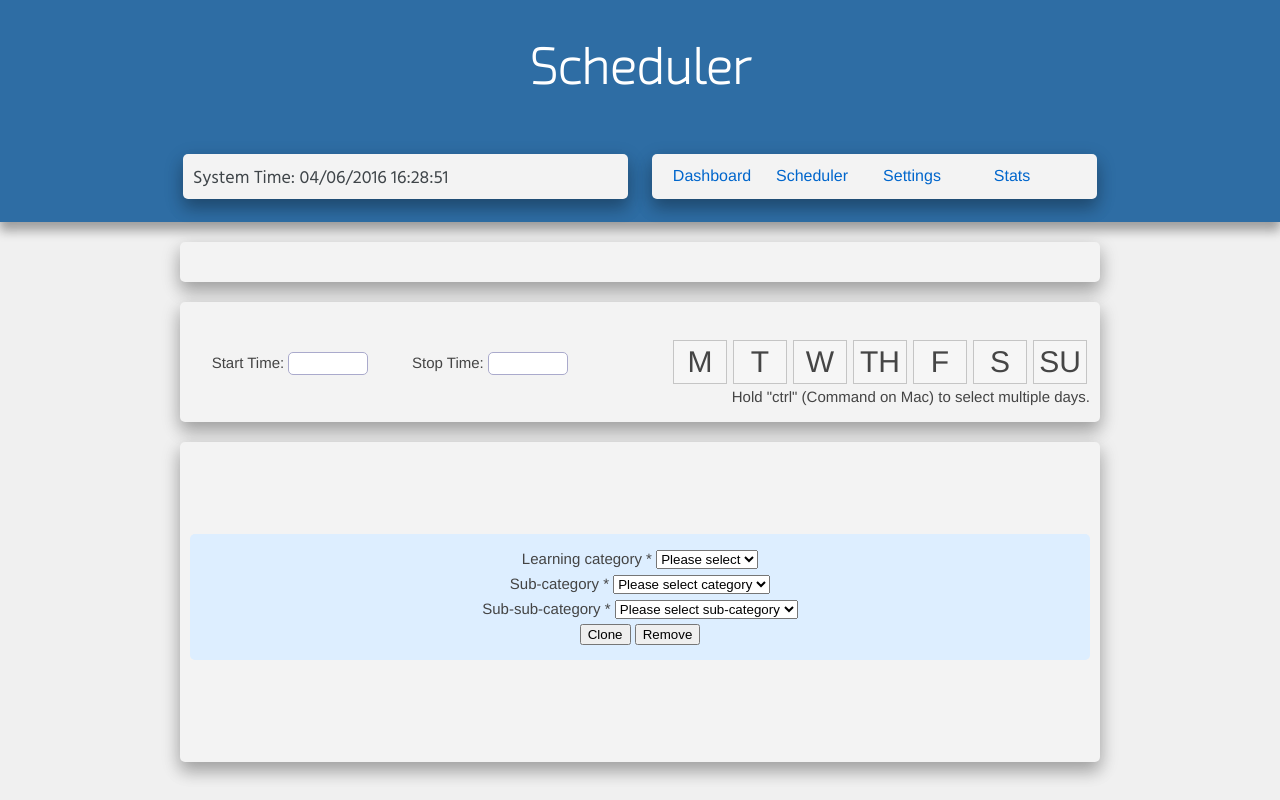
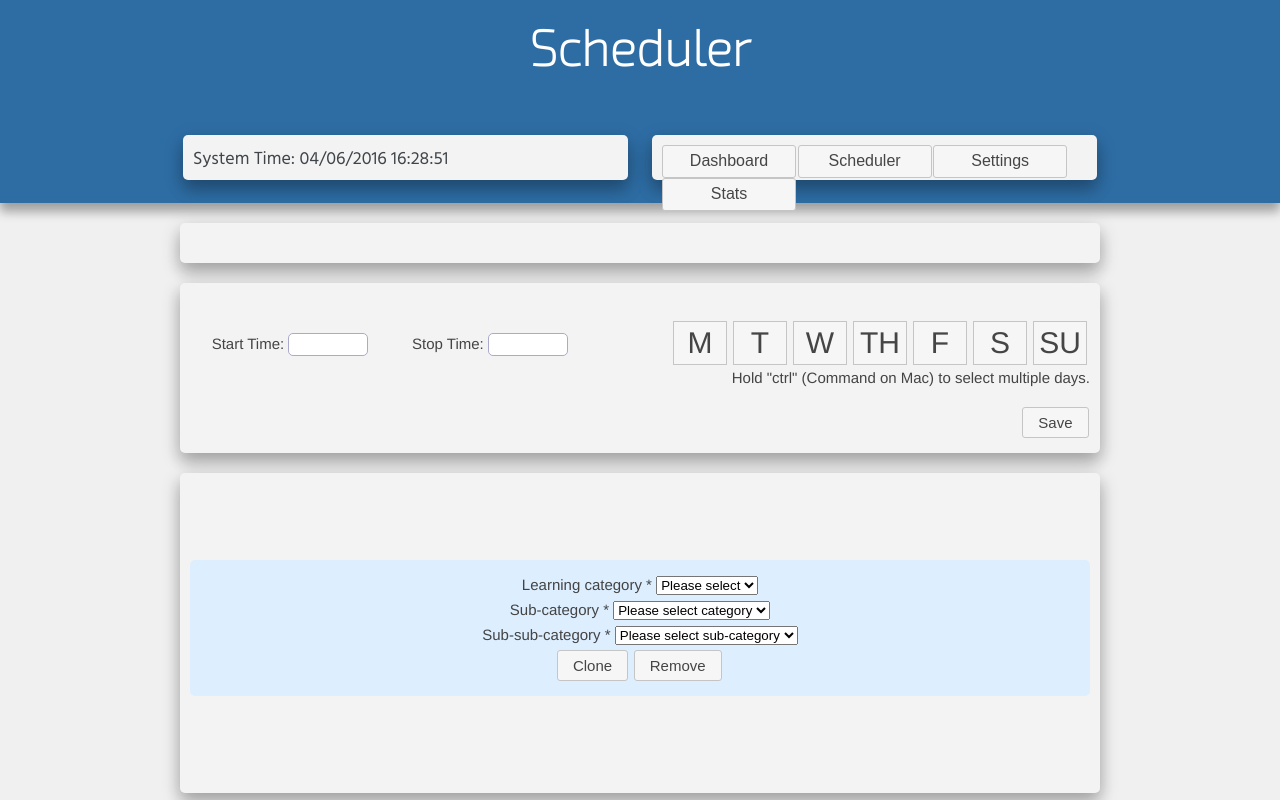
Before and after one commit to tylersriver/Raspberry-Pi-Pool-Controller, a PHP site: page /scheduler/index.php in a window 1280 px wide. Run offline with PHP 8.4, Linux system fonts and the light colour scheme; some libraries are stand-ins or nearby versions.

Commit message:
Updated scheduler UI. Able to get inputs out to the console. Need to create PHP files to handle the backend part.

```diff
--- a/scheduler/index.php
+++ b/scheduler/index.php
@@ -26,10 +26,59 @@ Last Revision: 4 April 2016
 
     <script>
         $(function() {
-            $('#stepExample1').timepicker({'step': 15});
-            $('#stepExample2').timepicker({'step': 15});
+            $('#startTime').timepicker({'step': 15, 'timeFormat': 'H:i'});
+            $('#stopTime').timepicker({'step': 15, 'timeFormat': 'H:i'});
+
+            $('#startTime').on('changeTime', function() {
+                    console.log($(this).val());
+             //   console.log($(this).css("background-color"));
+                if($(this).val() > $('#stopTime').val() && $('#stopTime').val() != "")
+                {
+                    alert("You must select a stop time greater than the start time.")
+                    $(this).val($("#stopTime").val());
+                    $(this).css("background-color", "red");
+                }
+                else {
+                    $(this).css("background-color", "white");
+                    $('#stopTime').css("background-color", "white");
+                }
+                });
+            $('#stopTime').on('changeTime', function() {
+                console.log($(this).val());
+                console.log( $('#startTime').val())
+                if($(this).val() < $('#startTime').val() && $('#startTime').val() != "")
+                {
+                    alert("You must select a stop time greater than the start time.")
+                    $(this).val($("#startTime").val());
+                    $(this).css("background-color", "red");
+                }
+                else {
+                    $(this).css("background-color", "white");
+                    $('#startTime').css("background-color", "white");
+                }
+            });
 
 
+
+        });
+    </script>
+    <script type="text/javascript">
+        $(function() {
+            $("#selectable").selectable({
+                selected: function (event , ui) {
+                            console.log(ui.selected.id + " selected!");
+                }
+            });
+        });
+    </script>
+    <script>
+        $(function() {
+            $( "input[type=submit], a, button" )
+                .button()
+                .click(function( event ) {
+                 //   event.preventDefault();
+                    console.log("button pushed!");
+                });
         });
     </script>
 
@@ -135,25 +184,28 @@ Last Revision: 4 April 2016
             <div id="timeSelection">
                 <div class = "timeContainer">
                 Start Time:
-                    <input id="stepExample1" type="text" class="time ui-timepicker-input" autocomplete="off">
+                    <input id="startTime" type="text" class="time ui-timepicker-input" autocomplete="off">
                 </div>
                 <div class="timeContainer">
                 Stop Time:
-                <input id="stepExample2" type="text" class="time ui-timepicker-input" autocomplete="off">
+                <input id="stopTime" type="text" class="time ui-timepicker-input" autocomplete="off">
                 </div>
             </div>
             <div id="daysOfWeek">
 
             <ol id="selectable">
-                <li class="ui-state-default">M</li>
-                <li class="ui-state-default">T</li>
-                <li class="ui-state-default">W</li>
-                <li class="ui-state-default">TH</li>
-                <li class="ui-state-default">F</li>
-                <li class="ui-state-default">S</li>
-                <li class="ui-state-default">SU</li>
+                <li id="Monday" class="ui-state-default">M</li>
+                <li id="Tuesday" class="ui-state-default">T</li>
+                <li id="Wednesday" class="ui-state-default">W</li>
+                <li id="Thursday" class="ui-state-default">TH</li>
+                <li id="Friday" class="ui-state-default">F</li>
+                <li id="Saturday" class="ui-state-default">S</li>
+                <li id="Sunday" class="ui-state-default">SU</li>
             </ol>
+
+
                 <p>Hold "ctrl" (Command on Mac) to select multiple days.</p>
+                <p><input type="submit" value="Save"></p>
                 </div>
             </div>
         <div class="doublewidthTile">
--- a/styles.css
+++ b/styles.css
@@ -125,7 +125,7 @@ h1
     margin: 10px;
     padding:10px;
     width: 900px;
-    height: 100px;
+    height: 150px;
     background-color: #f3f3f3;
     float:left;
     clear:both;
```
